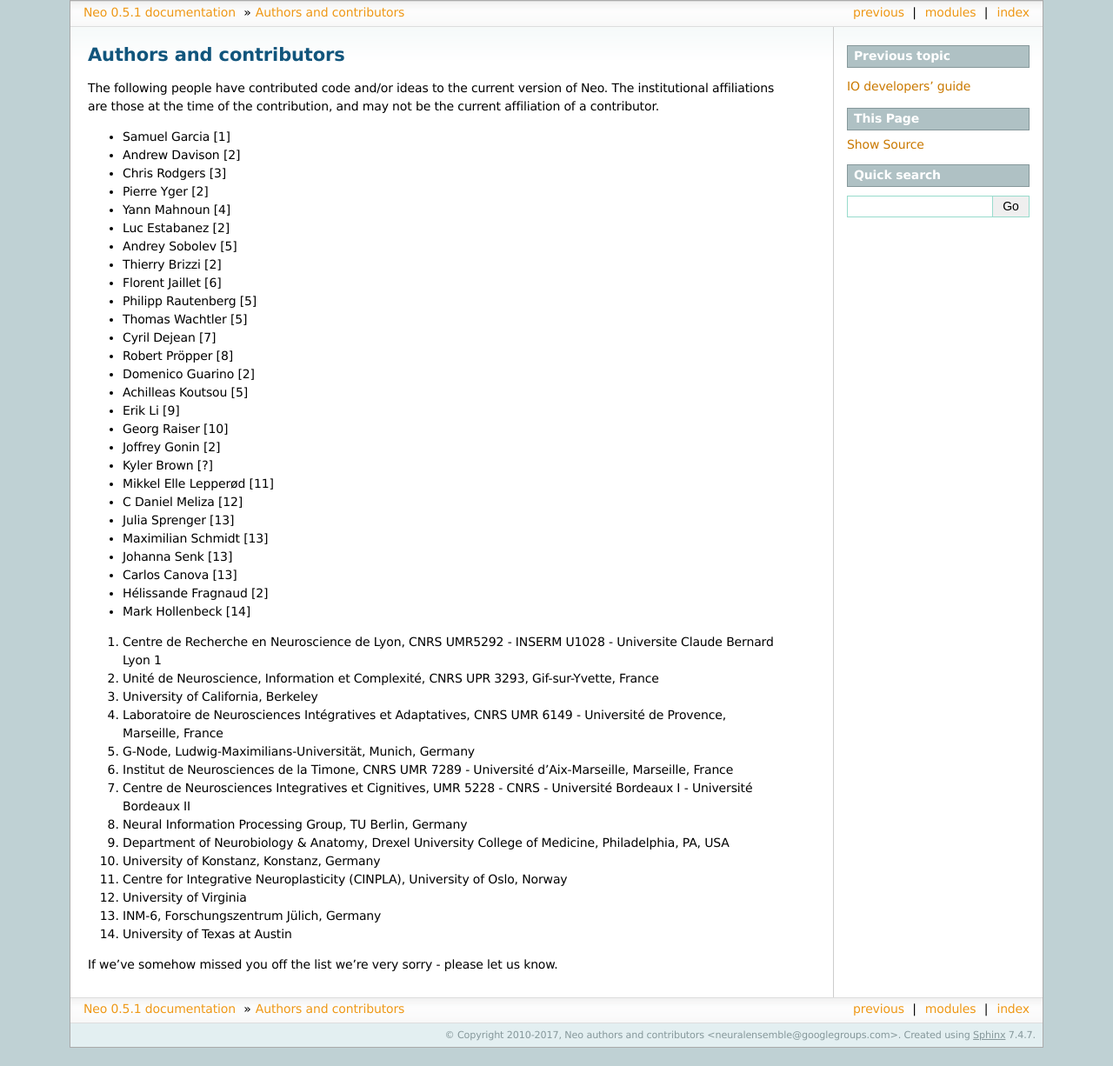
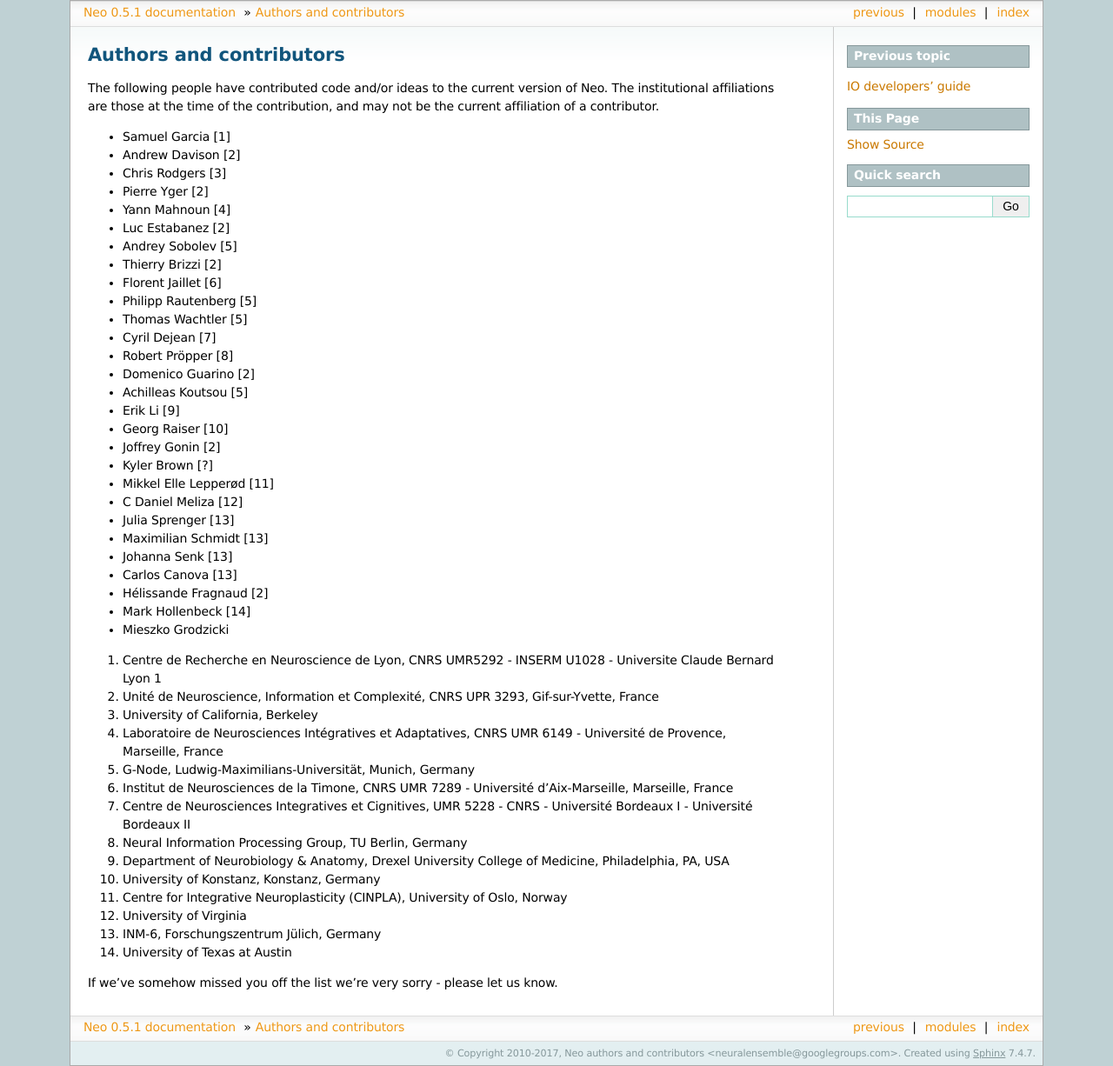
Before and after one commit to NeuralEnsemble/python-neo, a Sphinx documentation site: the page built from doc/source/authors.rst, in a window 1280 px wide. Shown: the whole page at 87% size. Built offline with Sphinx 7.4.7, drawn with Linux system fonts in a browser that asks for light colours; pages that are not in the unit, such as notebooks, are missing from menus; before the commit the page ends 1205 px from its top, so only the background shows below that.

Commit message:
Updated authors.rst

```diff
--- a/doc/source/authors.rst
+++ b/doc/source/authors.rst
@@ -33,6 +33,7 @@
 * Carlos Canova [13]
 * Hélissande Fragnaud [2]
 * Mark Hollenbeck [14]
+* Mieszko Grodzicki
 
 
 1. Centre de Recherche en Neuroscience de Lyon, CNRS UMR5292 - INSERM U1028 - Universite Claude Bernard Lyon 1
```
